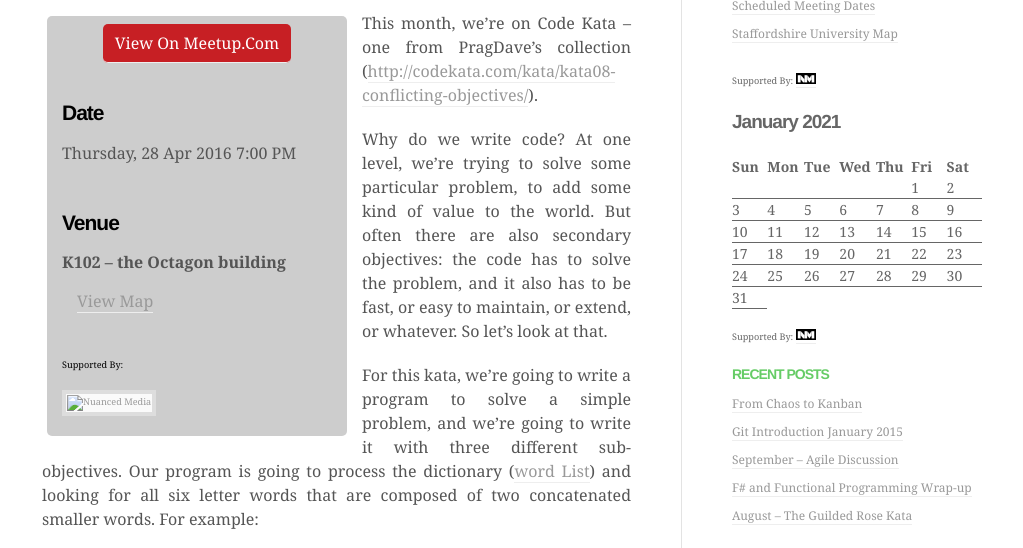
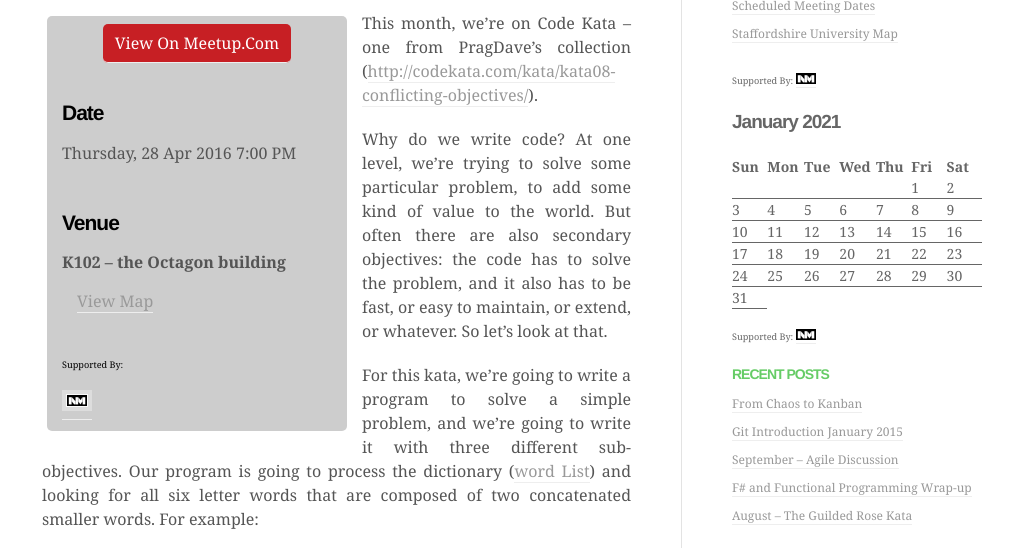
Before and after one commit to neilkidd/agilestaffordshire, a plain HTML site: page docs/index.html in a window 1280 px wide. Shown: the part 233-781 px from the top of the page, without its empty margins (128-1151 px from the left). Drawn offline with Linux system fonts and the light colour scheme; files that its build step writes are made by us from their sources.

Commit message:
Fix links to nuanced-media.png

```diff
--- a/docs/index.html
+++ b/docs/index.html
@@ -103,7 +103,7 @@ img.emoji {
 <div class="credit-line">
 Supported By:<br />
 <a href="http://nuancedmedia.com/"><br />
-<img alt="Nuanced Media" src="/wp-content/plugins/wp-meetup/images/nuanced_media.png" /><br />
+<img alt="Nuanced Media" src="/wp-content/plugins/wp-meetup/images/nuanced-media.png" /><br />
 </a>
 </div>
 </div>
@@ -143,7 +143,7 @@ Supported By:<br />
 <div class="credit-line">
 Supported By:<br />
 <a href="http://nuancedmedia.com/"><br />
-<img alt="Nuanced Media" src="/wp-content/plugins/wp-meetup/images/nuanced_media.png" /><br />
+<img alt="Nuanced Media" src="/wp-content/plugins/wp-meetup/images/nuanced-media.png" /><br />
 </a>
 </div>
 </div>
@@ -176,7 +176,7 @@ Supported By:<br />
 <div class="credit-line">
 Supported By:<br />
 <a href="http://nuancedmedia.com/"><br />
-<img alt="Nuanced Media" src="/wp-content/plugins/wp-meetup/images/nuanced_media.png" /><br />
+<img alt="Nuanced Media" src="/wp-content/plugins/wp-meetup/images/nuanced-media.png" /><br />
 </a>
 </div>
 </div>
@@ -212,7 +212,7 @@ Supported By:<br />
 <div class="credit-line">
 Supported By:<br />
 <a href="http://nuancedmedia.com/"><br />
-<img alt="Nuanced Media" src="/wp-content/plugins/wp-meetup/images/nuanced_media.png" /><br />
+<img alt="Nuanced Media" src="/wp-content/plugins/wp-meetup/images/nuanced-media.png" /><br />
 </a>
 </div>
 </div>
@@ -244,7 +244,7 @@ Supported By:<br />
 <div class="credit-line">
 Supported By:<br />
 <a href="http://nuancedmedia.com/"><br />
-<img alt="Nuanced Media" src="/wp-content/plugins/wp-meetup/images/nuanced_media.png" /><br />
+<img alt="Nuanced Media" src="/wp-content/plugins/wp-meetup/images/nuanced-media.png" /><br />
 </a>
 </div>
 </div>
@@ -280,7 +280,7 @@ Supported By:<br />
 <div class="credit-line">
 Supported By:<br />
 <a href="http://nuancedmedia.com/"><br />
-<img alt="Nuanced Media" src="/wp-content/plugins/wp-meetup/images/nuanced_media.png" /><br />
+<img alt="Nuanced Media" src="/wp-content/plugins/wp-meetup/images/nuanced-media.png" /><br />
 </a>
 </div>
 </div>
@@ -315,7 +315,7 @@ Supported By:<br />
 <div class="credit-line">
 Supported By:<br />
 <a href="http://nuancedmedia.com/"><br />
-<img alt="Nuanced Media" src="/wp-content/plugins/wp-meetup/images/nuanced_media.png" /><br />
+<img alt="Nuanced Media" src="/wp-content/plugins/wp-meetup/images/nuanced-media.png" /><br />
 </a>
 </div>
 </div>
@@ -348,7 +348,7 @@ Supported By:<br />
 <div class="credit-line">
 Supported By:<br />
 <a href="http://nuancedmedia.com/"><br />
-<img alt="Nuanced Media" src="/wp-content/plugins/wp-meetup/images/nuanced_media.png" /><br />
+<img alt="Nuanced Media" src="/wp-content/plugins/wp-meetup/images/nuanced-media.png" /><br />
 </a>
 </div>
 </div>
@@ -383,7 +383,7 @@ Supported By:<br />
 <div class="credit-line">
 Supported By:<br />
 <a href="http://nuancedmedia.com/"><br />
-<img alt="Nuanced Media" src="/wp-content/plugins/wp-meetup/images/nuanced_media.png" /><br />
+<img alt="Nuanced Media" src="/wp-content/plugins/wp-meetup/images/nuanced-media.png" /><br />
 </a>
 </div>
 </div>
@@ -415,7 +415,7 @@ Supported By:<br />
 <div class="credit-line">
 Supported By:<br />
 <a href="http://nuancedmedia.com/"><br />
-<img alt="Nuanced Media" src="/wp-content/plugins/wp-meetup/images/nuanced_media.png" /><br />
+<img alt="Nuanced Media" src="/wp-content/plugins/wp-meetup/images/nuanced-media.png" /><br />
 </a>
 </div>
 </div>
```
Also changed, not shown: docs/events/advanced-git-on-the-command-line/index.html (+1 -1 lines), docs/events/agile-book-club/index.html (+1 -1 lines), docs/events/agile-experiences-with-bcs-north-staffordshire-2/index.html (+1 -1 lines), docs/events/christmas-kata-and-merriment-2/index.html (+1 -1 lines), docs/events/code-kata-conflicting-objectives/index.html (+1 -1 lines), docs/events/collaboration-review-view-testing-with-php/index.html (+1 -1 lines), docs/events/contract-testing-or-how-to-obtain-reliable-integrated-isolated-microservices/index.html (+1 -1 lines), docs/events/functional-programming-with-clojure/index.html (+1 -1 lines), docs/events/git-at-the-command-line/index.html (+1 -1 lines), docs/events/happy-birthday-and-hows-agile-changed-in-your-life-time/index.html (+1 -1 lines), docs/events/sharing-agile-experiences-2/index.html (+1 -1 lines), docs/events/the-agile-method/index.html (+1 -1 lines), docs/events/the-guilded-rose-kata-2/index.html (+1 -1 lines), docs/events/the-kanban-boards/index.html (+1 -1 lines), 5 more files.
